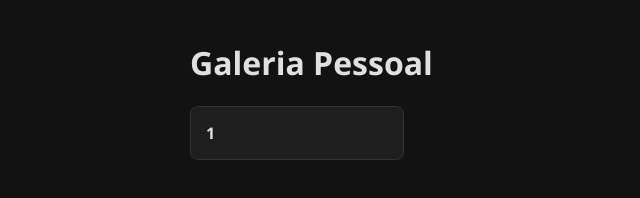
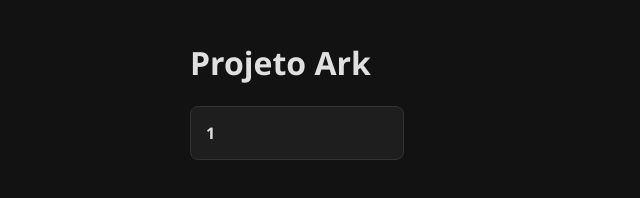
Before and after one commit to andredev-pci3300/player-video, a plain HTML site: page index.html in a window 1280 px wide. Shown: the whole page, without its empty margins (0-640 px from the left). Drawn offline with Linux system fonts and the light colour scheme.

Commit message:
Add files via upload

```diff
--- a/index.html
+++ b/index.html
@@ -3,13 +3,13 @@
 <head>
     <meta charset="UTF-8">
     <meta name="viewport" content="width=device-width, initial-scale=1.0">
-    <title>Cine André</title>
+    <title>Private Cine</title>
     <link rel="stylesheet" href="style.css">
 </head>
 <body>
     <div class="container">
         <div id="list-view">
-            <h1>Galeria Pessoal</h1>
+            <h1>Projeto Ark</h1>
             <div id="video-list" class="grid-container"></div>
         </div>
 
```
